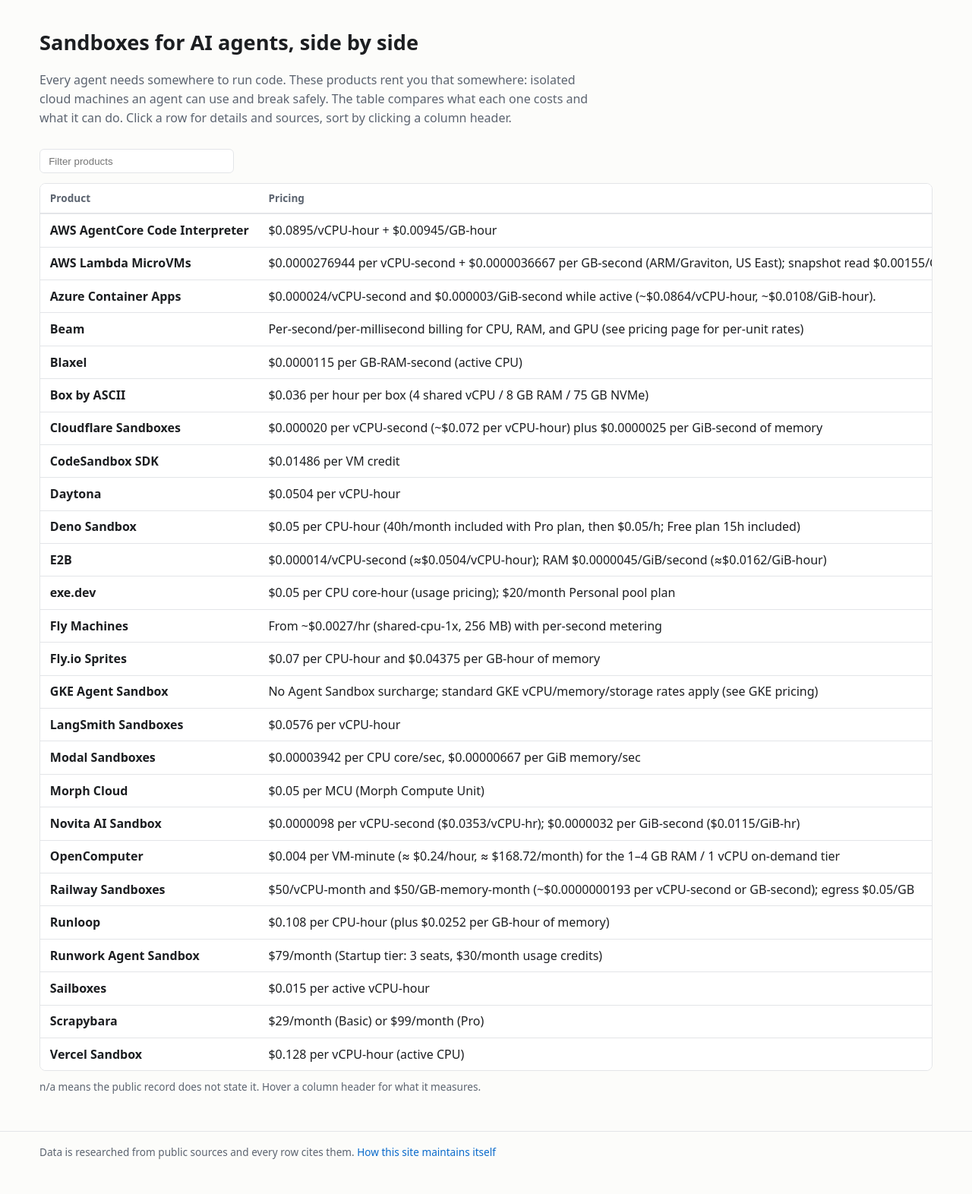
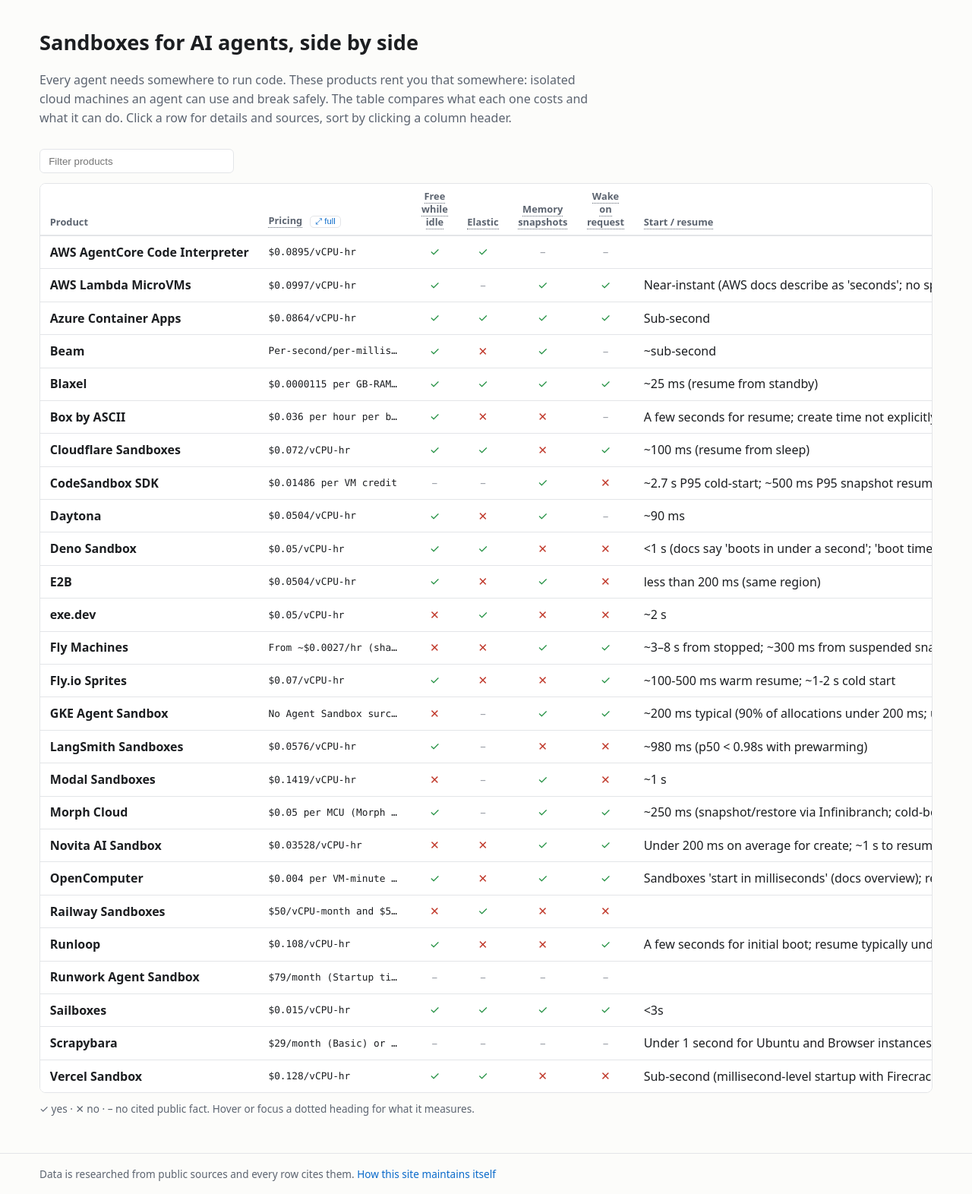
Before and after one commit to sailresearchco/sandbox.watch, a FastAPI app: page / in a window 1280 px wide. Shown: the part 58-1630 px from the top of the page at 76% size. Before the commit the page ends 1584 px from the top, so only its background shows below. Run offline with FastAPI, Linux system fonts and the light colour scheme; some libraries are stand-ins or nearby versions.

Commit message:
deploy: sandboxwatch

```diff
--- a/box/providers.py
+++ b/box/providers.py
@@ -60,10 +60,10 @@ SPEC_FIELDS = [
     ),
     (
         "usage_billed",
-        "Billed on use",
-        "Yes when the bill scales with compute the sandbox actively uses. "
-        "No when you pay for reserved or allocated capacity, or running "
-        "time, whether or not it is used.",
+        "Elastic",
+        "Resources flex with what the sandbox actually uses, and the bill "
+        "follows: yes when the provider bills on active or observed use, no "
+        "when capacity is reserved or allocated and billed while it runs.",
     ),
     (
         "memory_snapshots",
@@ -77,7 +77,7 @@ SPEC_FIELDS = [
     ),
     (
         "cold_start",
-        "Cold start",
+        "Start / resume",
         "Typical time from create or resume to running.",
     ),
     ("max_runtime", "Max runtime", "The longest a sandbox may run."),
@@ -121,10 +121,10 @@ PROVIDER_OUTPUT_SCHEMA = {
         "usage_billed": {
             "type": ["boolean", "null"],
             "description": (
-                "True if compute billing scales with what the sandbox actively "
-                "uses (active or observed CPU time). False if billing is on "
-                "reserved or allocated capacity, or on wall-clock running "
-                "time, regardless of use. Null if the docs do not say."
+                "True if the sandbox is elastic: resources flex with actual "
+                "use and billing follows (active or observed CPU time). "
+                "False if capacity is reserved or allocated and billed for "
+                "running time regardless of use. Null if the docs do not say."
             ),
         },
         "memory_snapshots": {
--- a/box/server.py
+++ b/box/server.py
@@ -23,6 +23,7 @@ from fastapi import FastAPI, Request
 from fastapi.responses import HTMLResponse, JSONResponse, Response
 from fastapi.staticfiles import StaticFiles
 from fastapi.templating import Jinja2Templates
+from markupsafe import Markup, escape
 
 from . import changelog, config, providers, turn
 from .parallel_client import verify_webhook_signature
@@ -48,17 +49,20 @@ app.mount(
 templates = Jinja2Templates(directory=str(config.site_dir() / "templates"))
 
 
-def _cell(value) -> str:
-    """Render a spec value for the tables: booleans as Yes/No, missing as n/a."""
+_NA_CELL = Markup('<span class="g na" role="img" aria-label="no cited public fact">–</span>')
+
+
+def _cell(value) -> Markup:
+    """Render a spec value: booleans and gaps as labelled glyphs, text as is."""
     if value is True:
-        return "Yes"
+        return Markup('<span class="g yes" role="img" aria-label="yes">✓</span>')
     if value is False:
-        return "No"
+        return Markup('<span class="g no" role="img" aria-label="no">✕</span>')
     if isinstance(value, list):
-        return ", ".join(str(v) for v in value) or "n/a"
+        return escape(", ".join(str(v) for v in value)) if value else _NA_CELL
     if value in (None, ""):
-        return "n/a"
-    return str(value)
+        return _NA_CELL
+    return escape(str(value))
 
 
 templates.env.filters["cell"] = _cell
@@ -95,9 +99,16 @@ def _page(request: Request, template: str, **context) -> HTMLResponse:
 def index(request: Request):
     items = providers.load_providers()
     # Sort keys for the pricing column: dollars per vCPU-hour where the
-    # provider states such a rate, None (unranked) everywhere else.
+    # provider states such a rate, None (unranked) everywhere else. The same
+    # figure doubles as the compact display; other rows show their raw
+    # wording, clamped by CSS until the column is expanded.
     price_keys = {
         p.get("slug"): providers.vcpu_hour_rate(p.get("price_headline")) for p in items
+    }
+    price_compact = {
+        slug: f"${key:.4g}/vCPU-hr"
+        for slug, key in price_keys.items()
+        if key is not None
     }
     return _page(
         request,
@@ -105,6 +116,7 @@ def index(request: Request):
         providers=items,
         spec_fields=providers.SPEC_FIELDS,
         price_keys=price_keys,
+        price_compact=price_compact,
     )
 
 
--- a/site/static/style.css
+++ b/site/static/style.css
@@ -116,8 +116,138 @@ thead th {
   border-bottom: 2px solid var(--line);
   cursor: pointer;
   user-select: none;
-  font-size: 0.85rem;
+  font-size: 0.8rem;
   color: var(--muted);
+  white-space: normal;
+  vertical-align: bottom;
+  line-height: 1.3;
+  max-width: 8rem;
+}
+
+/* Sticky product column keeps row identity while the rest scrolls. */
+#compare td.name,
+#compare thead th:first-child {
+  position: sticky;
+  left: 0;
+  background: var(--card);
+  z-index: 1;
+}
+#compare thead th:first-child {
+  z-index: 3;
+}
+#compare tbody tr:hover td.name {
+  background: color-mix(in srgb, var(--accent) 6%, var(--card));
+}
+
+/* Tri-state glyphs. Colors match the /log status badges. */
+.g {
+  font-size: 0.95rem;
+}
+.g.yes {
+  color: #1e8e3e;
+}
+.g.no {
+  color: #c0392b;
+}
+.g.na {
+  color: var(--muted);
+  opacity: 0.6;
+}
+#compare .g {
+  display: block;
+  text-align: center;
+}
+#compare thead th[data-col="free_while_idle"],
+#compare thead th[data-col="usage_billed"],
+#compare thead th[data-col="memory_snapshots"],
+#compare thead th[data-col="wake_on_request"],
+#compare thead th[data-col="gpu"],
+#compare thead th[data-col="docker"] {
+  text-align: center;
+}
+
+/* Accessible tooltips: dotted underline is the affordance; the bubble
+   shows on hover and on keyboard focus. */
+.tipwrap {
+  position: relative;
+  display: inline-block;
+}
+.tip {
+  border-bottom: 1px dotted var(--muted);
+  cursor: help;
+}
+.tip:focus-visible {
+  outline: 2px solid var(--accent);
+  outline-offset: 2px;
+}
+.tooltip {
+  display: none;
+  position: absolute;
+  top: calc(100% + 0.5rem);
+  left: 0;
+  z-index: 5;
+  width: 15rem;
+  max-width: 60vw;
+  background: var(--bg);
+  border: 1px solid var(--accent);
+  border-radius: 7px;
+  padding: 0.5rem 0.65rem;
+  font-size: 0.75rem;
+  font-weight: 400;
+  color: var(--fg);
+  white-space: normal;
+  line-height: 1.45;
+  box-shadow: 0 4px 14px rgba(0, 0, 0, 0.35);
+}
+.tipwrap:hover .tooltip,
+.tip:focus-visible + .tooltip {
+  display: block;
+}
+#compare thead th:nth-last-child(-n + 4) .tooltip {
+  left: auto;
+  right: 0;
+}
+
+/* Pricing column: compact normalized rate by default, the provider's full
+   wording when expanded. */
+td.price {
+  font-family: ui-monospace, SFMono-Regular, Menlo, monospace;
+  font-size: 0.8rem;
+}
+td.price .p-c {
+  display: inline-block;
+  max-width: 11rem;
+  overflow: hidden;
+  text-overflow: ellipsis;
+  vertical-align: bottom;
+}
+#compare .p-f {
+  display: none;
+}
+#compare.price-full .p-c {
+  display: none;
+}
+#compare.price-full .p-f {
+  display: inline;
+}
+#compare.price-full td.price {
+  white-space: normal;
+  min-width: 20rem;
+  line-height: 1.45;
+}
+.expander {
+  margin-left: 0.4rem;
+  border: 1px solid var(--line);
+  border-radius: 5px;
+  background: var(--card);
+  color: var(--accent);
+  font-size: 0.7rem;
+  padding: 0.05rem 0.4rem;
+  cursor: pointer;
+  white-space: nowrap;
+}
+.expander:hover {
+  border-color: var(--accent);
 }
 thead th[data-dir="asc"]::after {
   content: " \2191";
--- a/site/templates/index.html
+++ b/site/templates/index.html
@@ -23,7 +23,26 @@ comparison{% endblock %} {% block content %}
       <tr>
         <th>Product</th>
         {% for key, label, tip in spec_fields %}
-        <th title="{{ tip }}" data-col="{{ key }}">{{ label }}</th>
+        <th data-col="{{ key }}">
+          <span class="tipwrap">
+            <span class="tip" tabindex="0" aria-describedby="tt-{{ key }}"
+              >{{ label }}</span
+            >
+            <span class="tooltip" role="tooltip" id="tt-{{ key }}"
+              >{{ tip }}</span
+            >
+          </span>
+          {% if key == "price_headline" %}
+          <button
+            class="expander"
+            id="price-toggle"
+            type="button"
+            aria-pressed="false"
+          >
+            ⤢ full
+          </button>
+          {% endif %}
+        </th>
         {% endfor %}
       </tr>
     </thead>
@@ -34,17 +53,25 @@ comparison{% endblock %} {% block content %}
         data-price-key="{{ price_keys.get(p.slug) if price_keys.get(p.slug) is not none else '' }}"
       >
         <td class="name"><a href="/p/{{ p.slug }}">{{ p.name }}</a></td>
-        {% for key, label, tip in spec_fields %}
+        {% for key, label, tip in spec_fields %} {% if key == "price_headline"
+        and p.get(key) %}
+        <td class="price">
+          <span class="p-c">{{ price_compact.get(p.slug) or p.get(key) }}</span>
+          <span class="p-f">{{ p.get(key) }}</span>
+        </td>
+        {% elif key == "price_headline" %}
+        <td class="price">{{ none | cell }}</td>
+        {% else %}
         <td>{{ p.get(key) | cell }}</td>
-        {% endfor %}
+        {% endif %} {% endfor %}
       </tr>
       {% endfor %}
     </tbody>
   </table>
 </div>
 <p class="legend">
-  n/a means the public record does not state it. Hover a column header for what
-  it measures.
+  ✓ yes · ✕ no · – no cited public fact. Hover or focus a dotted heading for
+  what it measures.
 </p>
 {% if not providers %}
 <p class="empty">No data yet. The first bootstrap run fills this table.</p>
@@ -61,7 +88,7 @@ comparison{% endblock %} {% block content %}
   function sortKey(cell, priceKey) {
     const t = cell.innerText.trim();
     if (priceKey) return { rank: 0, num: parseFloat(priceKey), text: t };
-    if (!t || t === "n/a") return { rank: 2, num: 0, text: t };
+    if (!t || t === "n/a" || t === "–") return { rank: 2, num: 0, text: t };
     return { rank: 1, num: 0, text: t };
   }
   table.querySelectorAll("th").forEach((th, col) => {
@@ -83,6 +110,13 @@ comparison{% endblock %} {% block content %}
       rows.forEach((r) => table.tBodies[0].appendChild(r));
     });
   });
+  const priceToggle = document.getElementById("price-toggle");
+  priceToggle.addEventListener("click", (e) => {
+    e.stopPropagation();
+    const on = table.classList.toggle("price-full");
+    priceToggle.textContent = on ? "⤡ compact" : "⤢ full";
+    priceToggle.setAttribute("aria-pressed", String(on));
+  });
   document.getElementById("filter").addEventListener("input", (e) => {
     const q = e.target.value.toLowerCase();
     for (const row of table.tBodies[0].rows) {
```
Also changed, not shown: site/templates/provider.html (+11 -1 lines).
